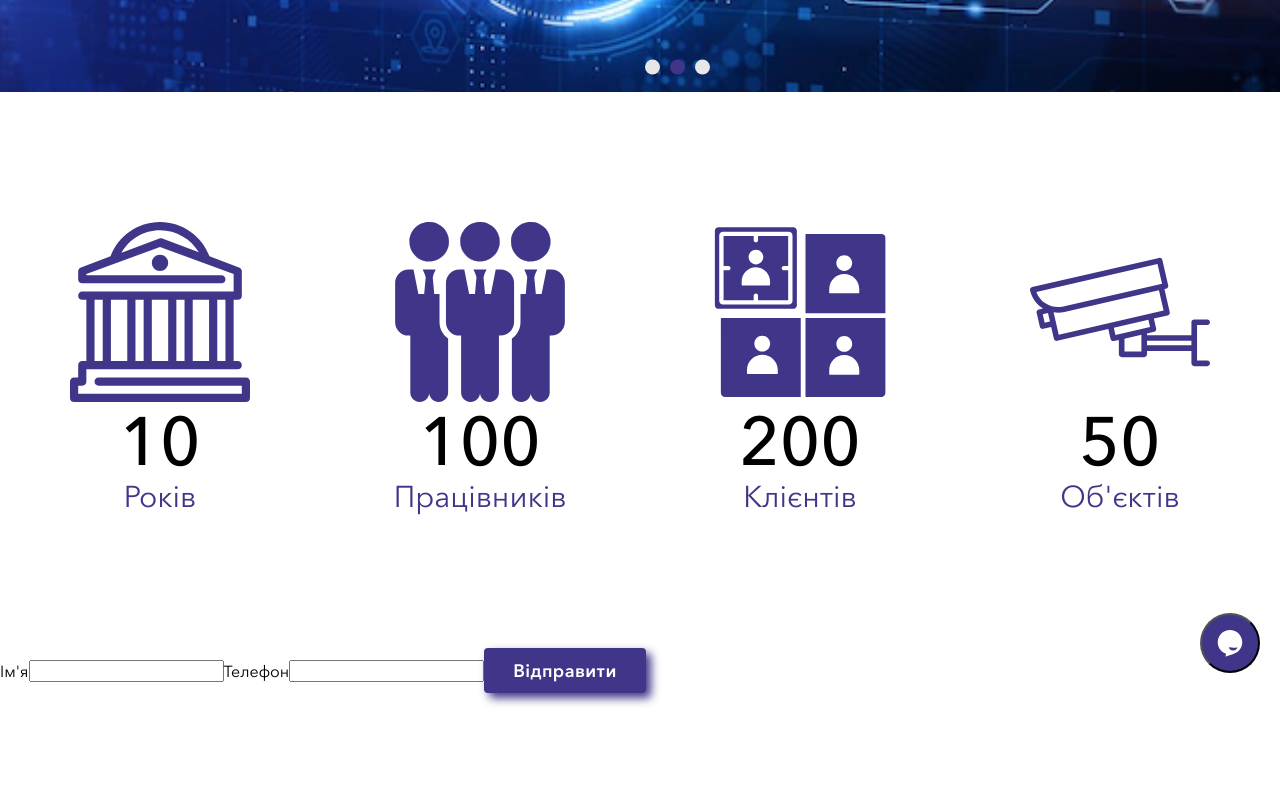
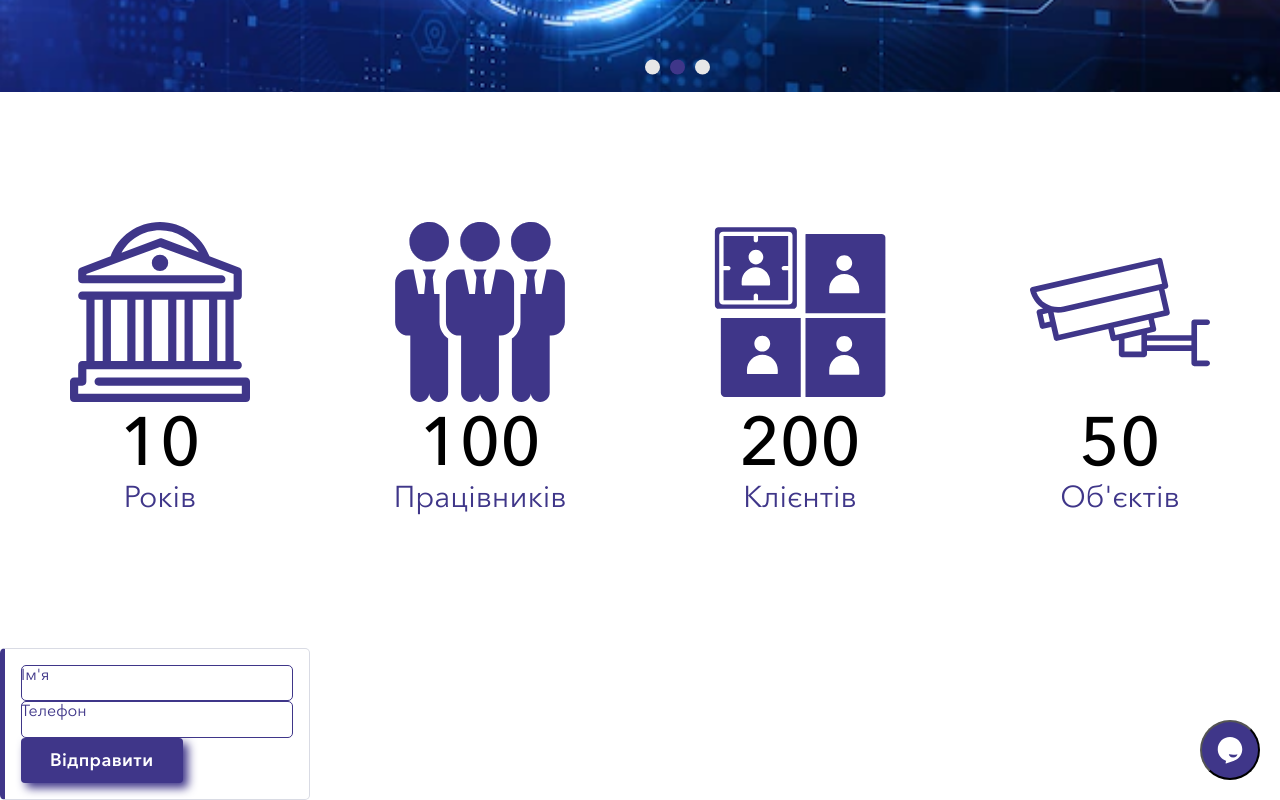
Before and after one commit to VinnichenkoAnton/React-Oberig, a React (Create React App) app: page / in a window 1280 px wide. Shown: the part 555-1355 px from the top of the page. Before the commit the page ends 1248 px from the top, so only its background shows below. Built offline with nearby package versions, Linux system fonts and the light colour scheme.

Commit message:
UserForm Component was modified

```diff
--- a/src/components/UI/errorModal/ErrorModal.module.scss
+++ b/src/components/UI/errorModal/ErrorModal.module.scss
@@ -5,7 +5,7 @@
     top: 0;
     left: 0;
     width: 100%;
-    height: 100vh;
+    height: 100%;
     z-index: 10;
     background: rgba(0, 0, 0, 0.75);
   }
@@ -17,6 +17,7 @@
     width: 80%;
     z-index: 100;
     overflow: hidden;
+    background: white;
   }
 
   .header {
--- a/src/components/userForm/UserForm.js
+++ b/src/components/userForm/UserForm.js
@@ -2,6 +2,8 @@ import { useState } from 'react';
 
 import Button from '../UI/button/Button';
 import ErrorModal from '../UI/errorModal/ErrorModal';
+
+import classes from './UserForm.module.scss';
 
 const UserForm = () => {
   const [error, setError] = useState(null);
@@ -38,23 +40,33 @@ const UserForm = () => {
   return (
     <>
       {error && <ErrorModal title={error.title} message={error.message} onConfirm={errorHandler} />}
-      <form onSubmit={formSubmitHandler}>
-        <label htmlFor="username">Ім'я</label>
+      <form onSubmit={formSubmitHandler} className={classes.userform}>
+        <div className={classes.userform__wrapper}>
           <input
+            className={classes.userform__input}
             id="username"
             name="username"
             type="text"
             onChange={nameChangeHandler}
             value={enteredName}
           />
-        <label htmlFor="userphone">Телефон</label>
+          <label className={classes.userform__label} htmlFor="username">
+            Ім'я
+          </label>
+        </div>
+        <div className={classes.userform__wrapper}>
           <input
+            className={classes.userform__input}
             id="userphone"
             name="userphone"
             type="number"
             onChange={phoneChangeHandler}
             value={enteredPhone}
           />
+          <label className={classes.userform__label} htmlFor="userphone">
+            Телефон
+          </label>
+        </div>
         <Button type="submit">Відправити</Button>
       </form>
     </>
--- /dev/null
+++ b/src/components/userForm/UserForm.module.scss
@@ -0,0 +1,40 @@
+@import '../../styles/variables.module.scss';
+
+.userform {
+    max-width: 310px;
+    background: #fff;
+    padding: 16px;
+    border: 1px solid #d9dbe4;
+    border-left: 5px solid $main-color;
+    border-radius: 5px;
+    &__wrapper {
+        position: relative;
+    }
+    &__label {
+        transition: all 1s ease-in-out;
+        position: absolute;
+        top: 0;
+        left: 0;
+        color: $main-color;
+        &:empty {
+
+        }
+    }
+    &__input {
+        width: 100%;
+        display: block;
+        color: $main-color;
+        padding: .5rem 1rem;
+        border: 1px solid $main-color;
+        border-radius: 5px;
+        &:focus, &:visited {
+            border: 2px solid $main-color;
+            outline: 0;
+            + .userform__label {
+                background-color: #fff;
+                top: -10px;
+                left: 10px;
+            }
+        }
+    }
+}
```
Lines whose indentation alone changed are shown as unchanged.
